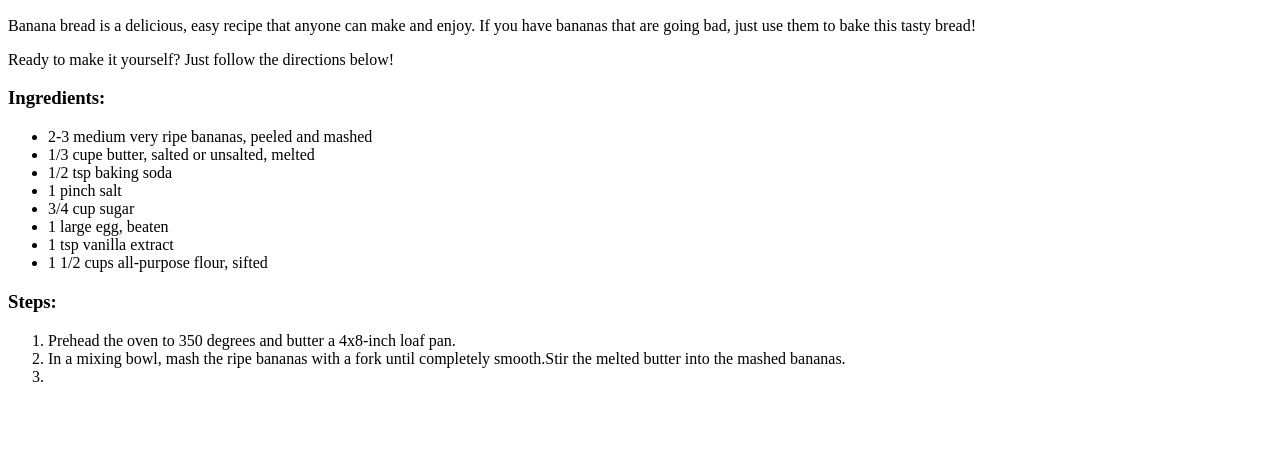
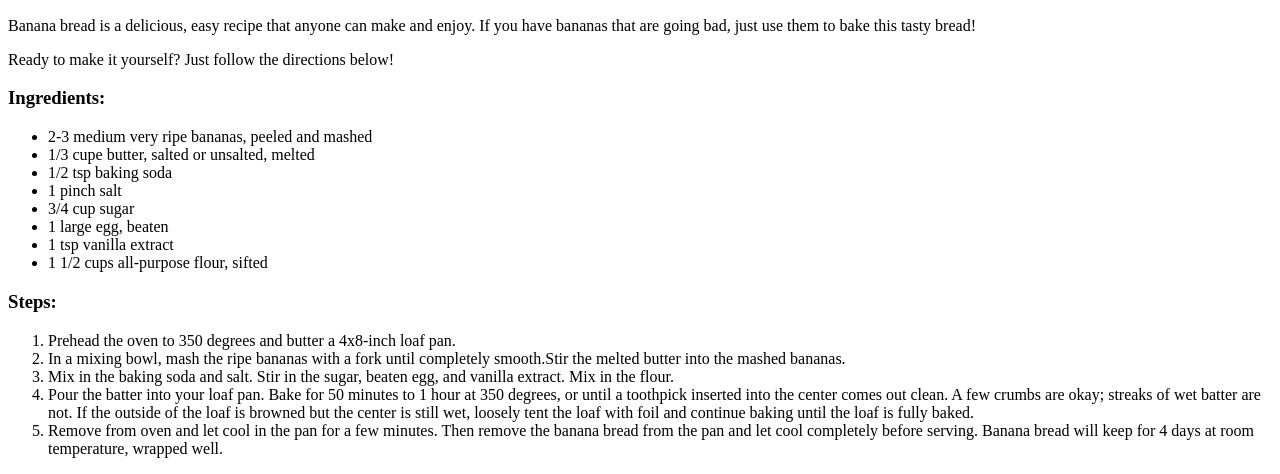
Before and after one commit to gaullman/odin-recipes, a plain HTML site: page recipes/banana-bread.html in a window 1280 px wide. Shown: the part 434-908 px from the top of the page. Before the commit the page ends 836 px from the top, so only its background shows below. Drawn offline with Linux system fonts and the light colour scheme.

Commit message:
recipe steps added

```diff
--- a/recipes/banana-bread.html
+++ b/recipes/banana-bread.html
@@ -30,7 +30,9 @@
             <ol>
                 <li>Prehead the oven to 350 degrees and butter a 4x8-inch loaf pan.</li>
                 <li>In a mixing bowl, mash the ripe bananas with a fork until completely smooth.Stir the melted butter into the mashed bananas.</li>
-                <li></li>
+                <li>Mix in the baking soda and salt. Stir in the sugar, beaten egg, and vanilla extract. Mix in the flour.</li>
+                <li>Pour the batter into your loaf pan. Bake for 50 minutes to 1 hour at 350 degrees, or until a toothpick inserted into the center comes out clean. A few crumbs are okay; streaks of wet batter are not. If the outside of the loaf is browned but the center is still wet, loosely tent the loaf with foil and continue baking until the loaf is fully baked.</li>
+                <li>Remove from oven and let cool in the pan for a few minutes. Then remove the banana bread from the pan and let cool completely before serving. Banana bread will keep for 4 days at room temperature, wrapped well.</li>
             </ol>
 </body>
 </html>
```
